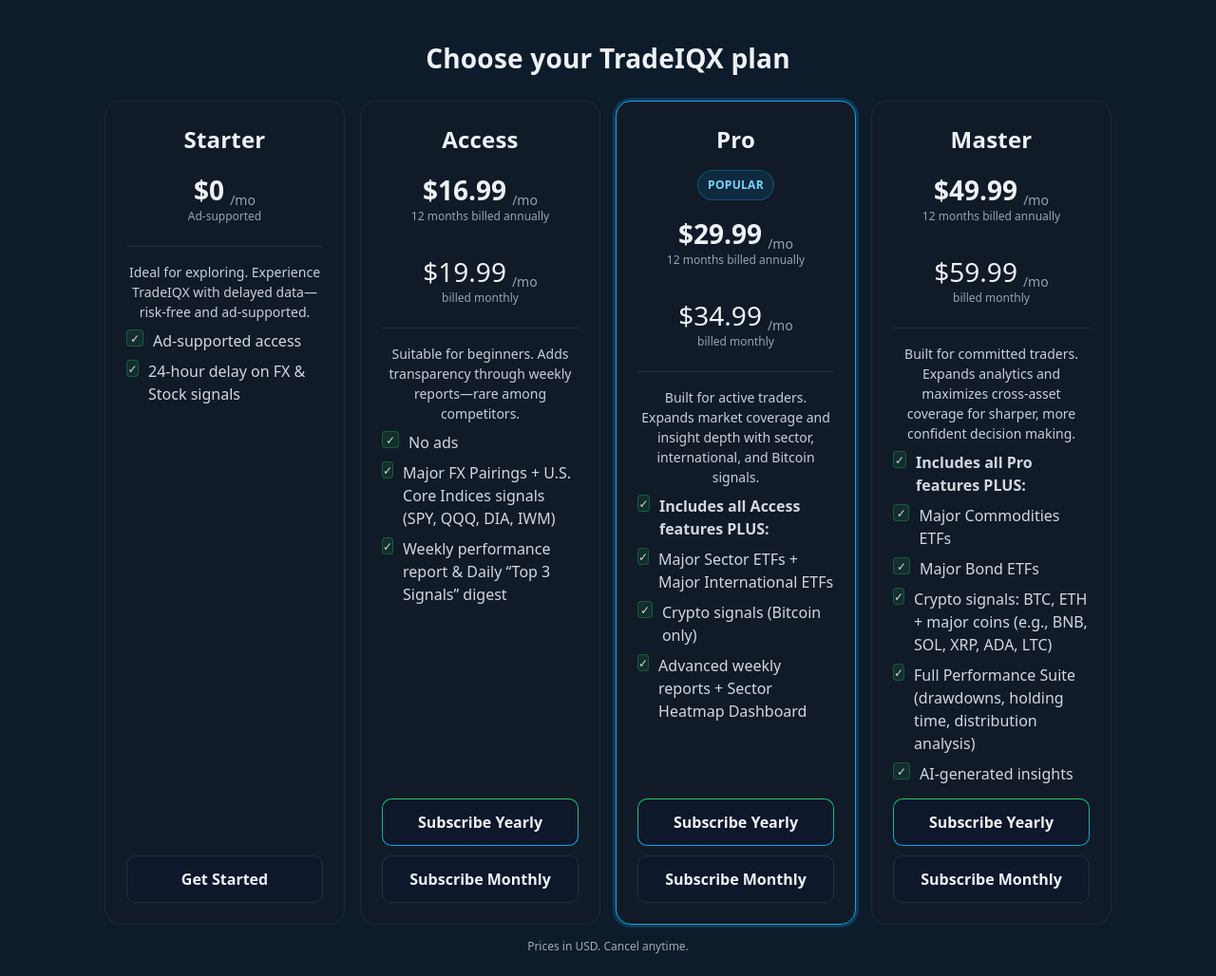
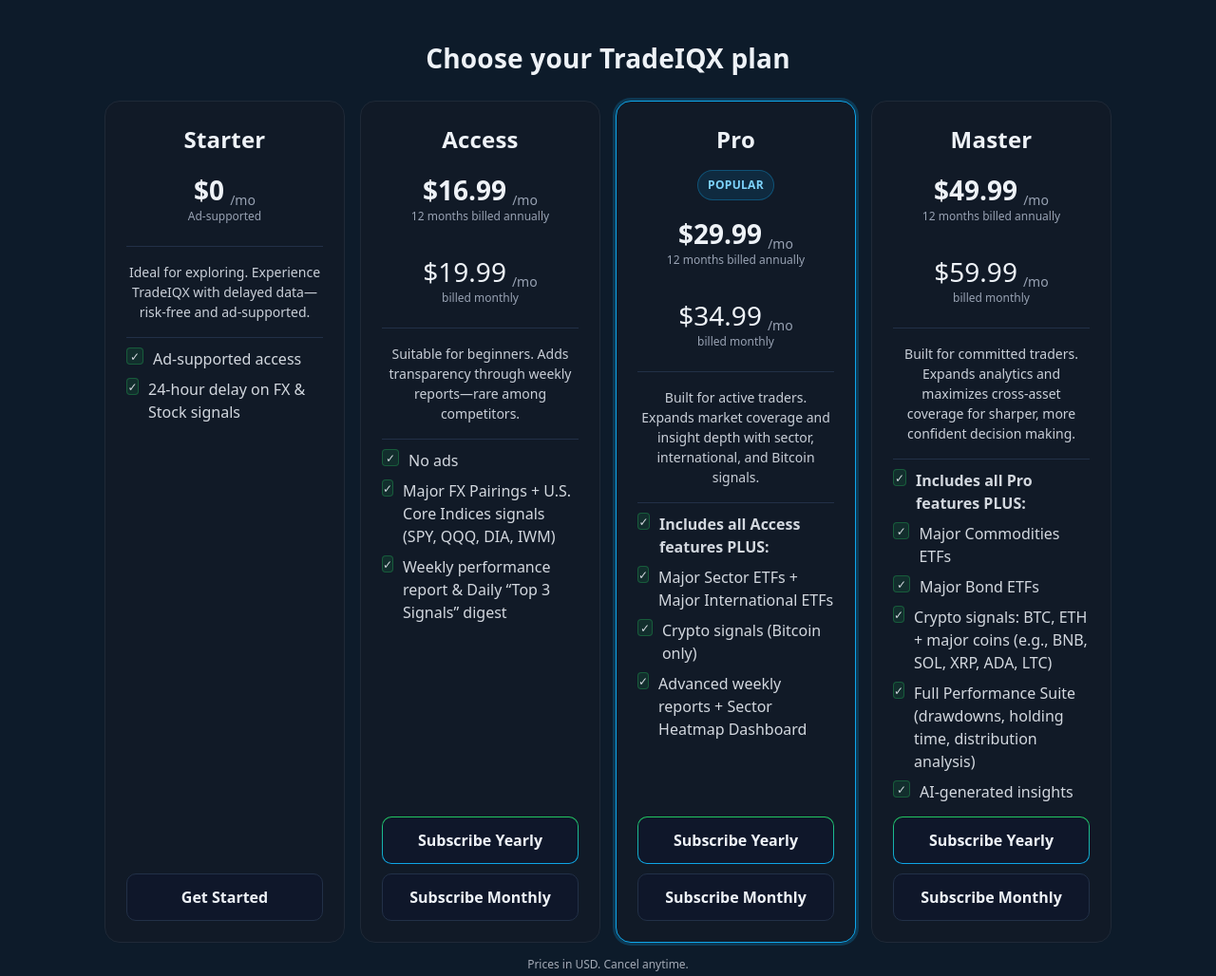
Before and after one commit to TradeIQX/tiqx-pricing-widget, a plain HTML site: page index.html in a window 1280 px wide. Shown: the whole page at 95% size. Drawn offline with Linux system fonts and the light colour scheme.

Commit message:
Update index.html

```diff
--- a/index.html
+++ b/index.html
@@ -96,6 +96,10 @@
 
       <div class="features">
         <div class="desc">Ideal for exploring. Experience TradeIQX with delayed data—risk-free and ad-supported.</div>
+
+        <!-- NEW separator between suitability text and features -->
+        <div class="divider"></div>
+
         <ul>
           <li><span class="chk">✓</span> Ad-supported access</li>
           <li><span class="chk">✓</span> 24-hour delay on FX &amp; Stock signals</li>
@@ -126,6 +130,10 @@
 
       <div class="features">
         <div class="desc">Suitable for beginners. Adds transparency through weekly reports—rare among competitors.</div>
+
+        <!-- NEW separator between suitability text and features -->
+        <div class="divider"></div>
+
         <ul>
           <li><span class="chk">✓</span> No ads</li>
           <li><span class="chk">✓</span> Major FX Pairings + U.S. Core Indices signals (SPY, QQQ, DIA, IWM)</li>
@@ -160,6 +168,10 @@
 
       <div class="features">
         <div class="desc">Built for active traders. Expands market coverage and insight depth with sector, international, and Bitcoin signals.</div>
+
+        <!-- NEW separator between suitability text and features -->
+        <div class="divider"></div>
+
         <ul>
           <li><span class="chk">✓</span><strong> Includes all Access features PLUS:</strong></li>
           <li><span class="chk">✓</span> Major Sector ETFs + Major International ETFs</li>
@@ -193,6 +205,10 @@
 
       <div class="features">
         <div class="desc">Built for committed traders. Expands analytics and maximizes cross-asset coverage for sharper, more confident decision making.</div>
+
+        <!-- NEW separator between suitability text and features -->
+        <div class="divider"></div>
+
         <ul>
           <li><span class="chk">✓</span><strong> Includes all Pro features PLUS:</strong></li>
           <li><span class="chk">✓</span> Major Commodities ETFs</li>
```
